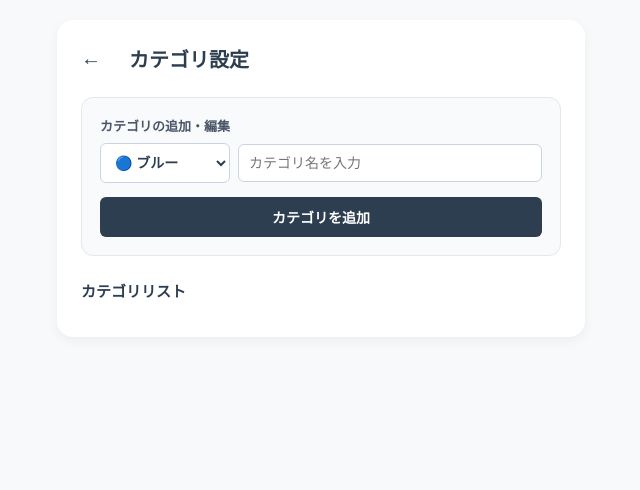
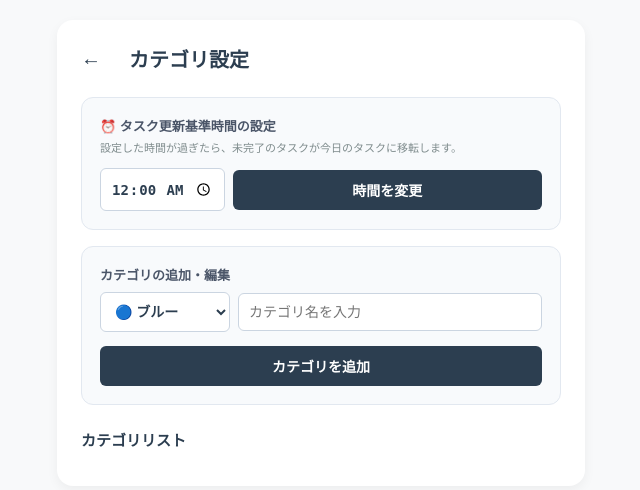
Before and after one commit to hieyon718/timefit, a Django app: page /category/setting/ in a window 1280 px wide. Shown: the top 490 px of the page, without its empty margins (319-959 px from the left). Run offline with Django 5.2, Linux system fonts and the light colour scheme.

Commit message:
add setting resetTime

```diff
--- a/timefit/static/js/category.js
+++ b/timefit/static/js/category.js
@@ -172,3 +172,59 @@ function getCookie(name) {
     }
     return cookieValue;
 }
+
+let temporarySelectedTime = null; // 임시 저장 시간 변수
+
+document.addEventListener('DOMContentLoaded', () => {
+
+    // 1. 시간 설정 폼 제출 시 2차 확인 모달 팝업 트리거
+    const timeForm = document.getElementById('time-reset-form');
+    if (timeForm) {
+        timeForm.addEventListener('submit', (e) => {
+            e.preventDefault();
+
+            // 입력창에서 유저가 지정한 시간(예: "02:30") 추출
+            const selectedTime = document.getElementById('reset-time-input').value;
+            temporarySelectedTime = selectedTime;
+
+            // 모달 안의 <span> 영역에 일본어 문구 출력용 시간 강제 대입
+            document.getElementById('modal-target-time').innerText = selectedTime;
+
+            // 모달 열기
+            document.getElementById('time-confirm-modal').style.display = 'flex';
+        });
+    }
+
+    // 2. 모달 내 [確定する(확정하기)] 버튼 최종 클릭 시 백엔드 유저 모델 전송
+    document.getElementById('btn-time-submit').addEventListener('click', async () => {
+        if (!temporarySelectedTime) return;
+
+        try {
+            // 💡 유저 정보 수정을 처리하는 기존 API 엔드포인트 혹은 신규 API 주소 매핑
+            const response = await fetch('/api/user/update-reset-time/', {
+                method: 'PATCH',
+                headers: {
+                    'Content-Type': 'application/json',
+                    'X-CSRFToken': getCookie('csrftoken')
+                },
+                body: JSON.stringify({ reset_time: temporarySelectedTime })
+            });
+
+            if (response.ok) {
+                // 성공 시 모달 닫기 및 알림
+                document.getElementById('time-confirm-modal').style.display = 'none';
+            } else {
+                alert('時間の変更に失敗しました。');
+            }
+        } catch (error) {
+            console.error('Error updating reset time:', error);
+        }
+    });
+
+    // 3. 모달 내 [キャンセル(취소)] 버튼 클릭 시 창 닫기
+    document.getElementById('btn-time-cancel').addEventListener('click', () => {
+        document.getElementById('time-confirm-modal').style.display = 'none';
+        temporarySelectedTime = null;
+    });
+
+});
--- a/timefit/templates/timefit/category.html
+++ b/timefit/templates/timefit/category.html
@@ -16,6 +16,23 @@
         <a href="{% url 'home' %}" class="back-btn" style="text-decoration: none; font-size: 20px; color: #2c3e50; font-weight: bold;">←</a>
         <h1 style="font-size: 20px; margin: 0; font-weight: 700; color: #2c3e50;">カテゴリ設定</h1>
     </header>
+
+    <div class="form-container" style="background: #f8fafc; padding: 18px; border-radius: 12px; border: 1px solid #e2e8f0; margin-bottom: 16px;">
+        <form id="time-reset-form">
+            <label style="font-size: 13px; font-weight: bold; color: #4a5568; display: block; margin-bottom: 6px;">⏰ タスク更新基準時間の設定</label>
+            <p style="font-size: 11px; color: #7f8c8d; margin: 0 0 12px 0; line-height: 1.4;">
+                設定した時間が過ぎたら、未完了のタスクが今日のタスクに移転します。
+            </p>
+
+            <div style="display: flex; gap: 8px; align-items: center;">
+                <input type="time" id="reset-time-input"
+                       value="{{ request.user.reset_time|time:'H:i'|default:'00:00' }}" required
+                       style="padding: 10px; border: 1px solid #cbd5e1; border-radius: 6px; font-size: 14px; color: #2c3e50; font-weight: bold; font-family: monospace;">
+
+                <button type="submit" style="flex: 1; padding: 10px; background: #2c3e50; color: white; border: none; border-radius: 6px; font-weight: bold; cursor: pointer; font-size: 14px;">時間を変更</button>
+            </div>
+        </form>
+    </div>
 
     <div class="form-container" id="category-form-container" style="background: #f8fafc; padding: 18px; border-radius: 12px; border: 1px solid #e2e8f0; margin-bottom: 24px;">
         <form id="category-core-form">
@@ -50,6 +67,21 @@
         </ul>
 </div>
 
+<div id="time-confirm-modal" style="display: none; position: fixed; top: 0; left: 0; width: 100%; height: 100%; background: rgba(0,0,0,0.5); justify-content: center; align-items: center; z-index: 1050;">
+    <div style="background: white; padding: 22px; border-radius: 12px; width: 90%; max-width: 350px; text-align: center; box-shadow: 0 4px 12px rgba(0,0,0,0.15);">
+        <p style="font-size: 16px; font-weight: bold; color: #2c3e50; margin-bottom: 14px; line-height: 1.5;">
+            更新時間の変更
+        </p>
+        <p style="font-size: 14px; color: #2c3e50; background: #f1f5f9; padding: 12px; border-radius: 6px; font-weight: 500; margin-bottom: 20px; line-height: 1.5;">
+            今後 <span id="modal-target-time" style="color:#e67e22; font-weight:bold; font-family:monospace;">00:00</span> 時に<br>タスクが更新されます。
+        </p>
+        <div style="display: flex; gap: 8px;">
+            <button id="btn-time-cancel" style="flex: 1; padding: 10px; background: #eeecf0; border: none; border-radius: 6px; font-weight: bold; cursor: pointer; color: #4a5568;">キャンセル</button>
+            <button id="btn-time-submit" style="flex: 1; padding: 10px; background: #2c3e50; color: white; border: none; border-radius: 6px; font-weight: bold; cursor: pointer;">確定する</button>
+        </div>
+    </div>
+</div>
+
 <div id="delete-cat-modal" style="display: none; position: fixed; top: 0; left: 0; width: 100%; height: 100%; background: rgba(0,0,0,0.5); justify-content: center; align-items: center; z-index: 1000;">
     <div style="background: white; padding: 22px; border-radius: 12px; width: 90%; max-width: 350px; text-align: center; box-shadow: 0 4px 12px rgba(0,0,0,0.15);">
         <p style="font-size: 15px; font-weight: bold; color: #2c3e50; margin-bottom: 10px; line-height: 1.5;">
--- a/timefit/urls.py
+++ b/timefit/urls.py
@@ -1,6 +1,6 @@
 # urls.py 수정
 from django.urls import path
-from .views import HomeView, TodoListCreateAPIView, TodoDetailAPIView, MypageView, WeeklyAnalysisAPIView, CalendarDataAPIView, HomeTemplateView, CategorySettingView, CategoryListAPIView, CategoryDetailAPIView # 👈 MypageView 추가
+from .views import HomeView, TodoListCreateAPIView, TodoDetailAPIView, MypageView, WeeklyAnalysisAPIView, CalendarDataAPIView, HomeTemplateView, CategorySettingView, CategoryListAPIView, CategoryDetailAPIView, UserResetTimeAPIView # 👈 MypageView 추가
 from . import views  # 분석 페이지를 보여줄 뷰를 가져옵니다.
 
 urlpatterns = [
@@ -38,6 +38,9 @@ urlpatterns = [
     path('api/categories/', CategoryListAPIView.as_view(), name='category-list-create'),
     path('api/categories/<int:category_id>/', CategoryDetailAPIView.as_view(), name='category-detail'),
 
+    # 갱신 시간 설정 API
+    path('api/user/update-reset-time/', UserResetTimeAPIView.as_view(), name='user-reset-time-update'),
+
     # 분석 페이지 화면
     path('analysis/week/', views.weekly_analysis, name='analysis_weekly'),
     path('analysis/month/', views.monthly_analysis, name='analysis_monthly'),
--- a/timefit/views.py
+++ b/timefit/views.py
@@ -260,6 +260,21 @@ class CategoryDetailAPIView(APIView):
         category.delete()
         return Response({"message": "削除完了"}, status=status.HTTP_204_NO_CONTENT)
 
+class UserResetTimeAPIView(APIView):
+    permission_classes = [IsAuthenticated]
+
+    def patch(self, request):
+        new_time = request.data.get('reset_time') # 예: "02:00" 형태로 들어옴
+        if not new_time:
+            return Response({"error": "時間が指定されていません。"}, status=status.HTTP_400_BAD_REQUEST)
+
+        # 현재 로그인된 커스텀 유저 인스턴스의 필드 교체 후 데이터베이스 저장
+        user = request.user
+        user.reset_time = new_time
+        user.save()
+
+        return Response({"status": "success"}, status=status.HTTP_200_OK)
+
 def weekly_analysis(request):
     # 주간 분석에 필요한 데이터 처리가 있다면 여기에 작성
     return render(request, 'timefit/week.html')
```
